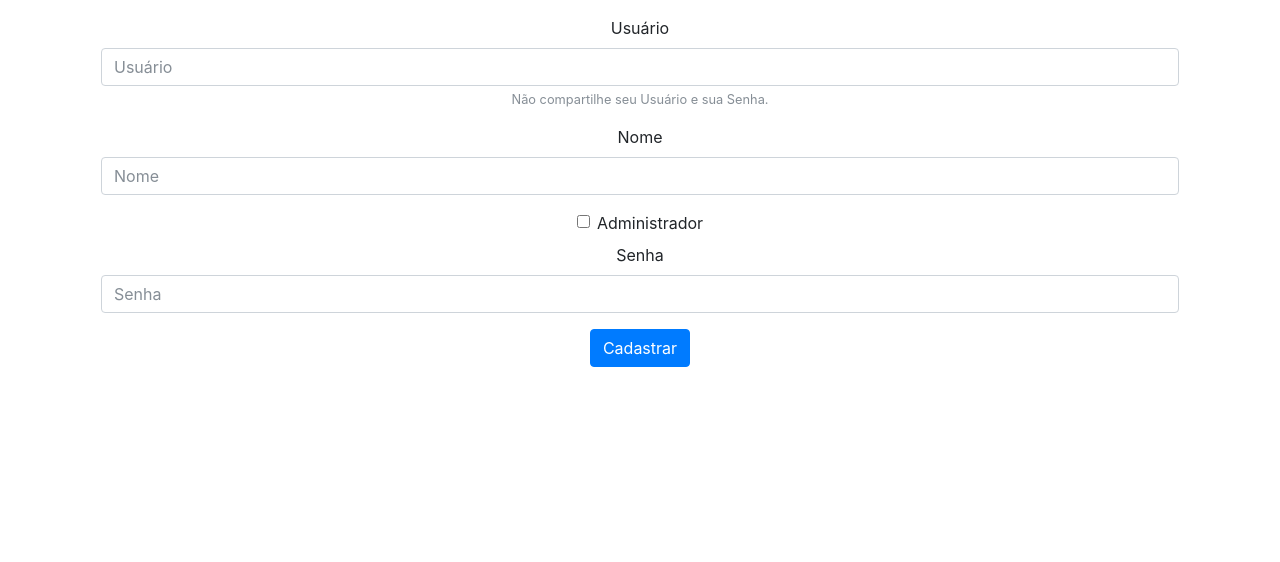
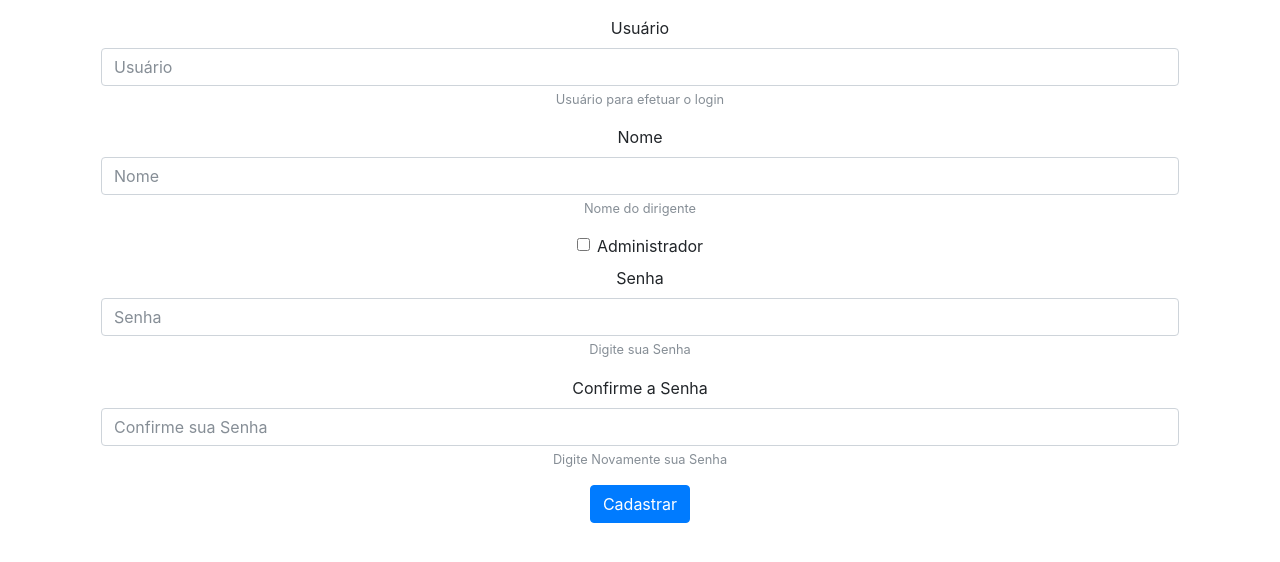
Before and after one commit to duduneto/appcong, a PHP site: page /cadastra-usuario.php in a window 1280 px wide. Shown: the part 72-634 px from the top of the page. Run offline with PHP 8.4, Linux system fonts and the light colour scheme; the visitor is signed in with stand-in values (Sample User, id 1); some libraries are stand-ins or nearby versions.

Commit message:
Verificação de Senha

```diff
--- a/cadastra-usuario.php
+++ b/cadastra-usuario.php
@@ -1,15 +1,16 @@
 <?php require_once('cabecalho.php');
 verificaAdm();
 ?>
-<form action="cria-usuario.php" method="post">
+<form id="formCadastraUsuario" action="cria-usuario.php" method="post">
   <div class="form-group">
     <label for="inputUsuario">Usuário</label>
     <input type="text" class="form-control" id="usuarioId" name="usuario" placeholder="Usuário">
-    <small id="emailHelp" class="form-text text-muted">Não compartilhe seu Usuário e sua Senha.</small>
+    <small id="emailHelp" class="form-text text-muted">Usuário para efetuar o login</small>
   </div>
   <div class="form-group">
     <label for="inputNome">Nome</label>
     <input type="text" class="form-control" id="usuarioId" name="nomeDoUsuario" placeholder="Nome">
+    <small id="emailHelp" class="form-text text-muted">Nome do dirigente</small>
   </div>
   <!-- CheckBox para selecionar se o usuário que será criado tem privilégio de Admin. -->
   <div class="form-check">
@@ -18,10 +19,17 @@ verificaAdm();
   </div>
   <div class="form-group">
     <label for="exampleInputPassword1">Senha</label>
-    <input type="password" class="form-control" id="exampleInputPassword1" name="senha" placeholder="Senha">
+    <input type="password" class="form-control" id="senha1" name="senha" placeholder="Senha">
+    <small class="form-text text-muted">Digite sua Senha</small>
   </div>
 
-  <button type="submit" class="btn btn-primary">Cadastrar</button>
+  <div class="form-group">
+    <label for="exampleInputPassword2">Confirme a Senha</label>
+    <input type="password" class="form-control" id="senha2" placeholder="Confirme sua Senha">
+    <small class="form-text text-muted">Digite Novamente sua Senha</small>
+  </div>
+
+  <button type="submit" class="btn btn-primary" id="btnCadastra" onclick="validaSenha()">Cadastrar</button>
 </form>
 
 <?php require_once('rodape.php');?>
--- /dev/null
+++ b/js/usuarios.js
@@ -0,0 +1,12 @@
+function validaSenha(){
+  senha1 = document.getElementById('senha1').value;
+  senha2 = document.getElementById('senha2').value;
+  if (senha1 != senha2) {
+    alert("Senhas diferentes! Digite novamente");
+    $(#btnCadastra).click(function(e){
+      e.preventDefault();
+    });
+  }else{
+    document.getElementById('formCadastraUsuario').submit;
+  }
+}
--- a/mostrar-territorio.php
+++ b/mostrar-territorio.php
@@ -97,7 +97,7 @@ $territorio = $_COOKIE['cookieNumTer'];
 <div>
 
 <!-- Temos aqui um Botão Trigger que vai ativar o Modal -->
-  <button type="button" id="btnModal" class="btn btn-primary " data-toggle="modal" data-target="#meumodal" >
+  <button type="button" id="btnModal" class="btn btn-secondary" data-toggle="modal" data-target="#meumodal">
     Mostrar Território
   </button>
 
@@ -121,8 +121,7 @@ $territorio = $_COOKIE['cookieNumTer'];
           </div>
         </div>
         <div class="modal-footer">
-          <button type="button" class="btn btn-default" data-dismiss="modal">CLOSE</button>
-          <button type="button" class="btn btn-primary"> SAVE CHANGES</button>
+          <button type="button" class="btn btn-default" data-dismiss="modal">Fechar</button>
         </div>
       </div>
     </div>
--- a/rodape.php
+++ b/rodape.php
@@ -6,6 +6,7 @@
 <!-- <script type="text/javascript" src="https://cdnjs.cloudflare.com/ajax/libs/jquery.maskedinput/1.4.1/jquery.maskedinput.min.js"></script> -->
 
 <script type="text/javascript" src="js/bancoterritorio.js"></script>
+<script type="text/javascript" src="js/usuarios.js"></script>
 <!--<script type="text/javascript" src="js/jquery.modal.min.js"></script>
 
 EXCLUIDOS Pois entram em Conflito com a Função Modal do Bootstrap!
```
